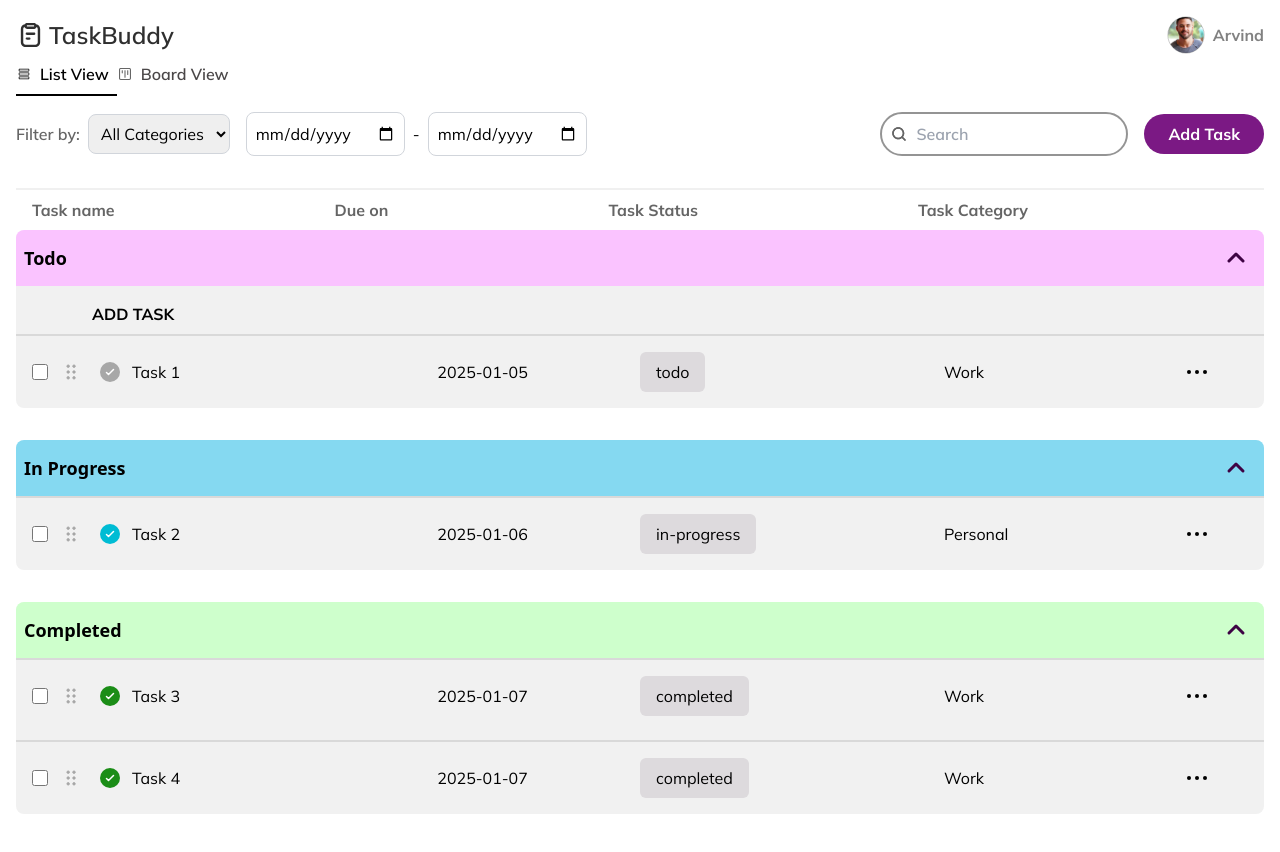
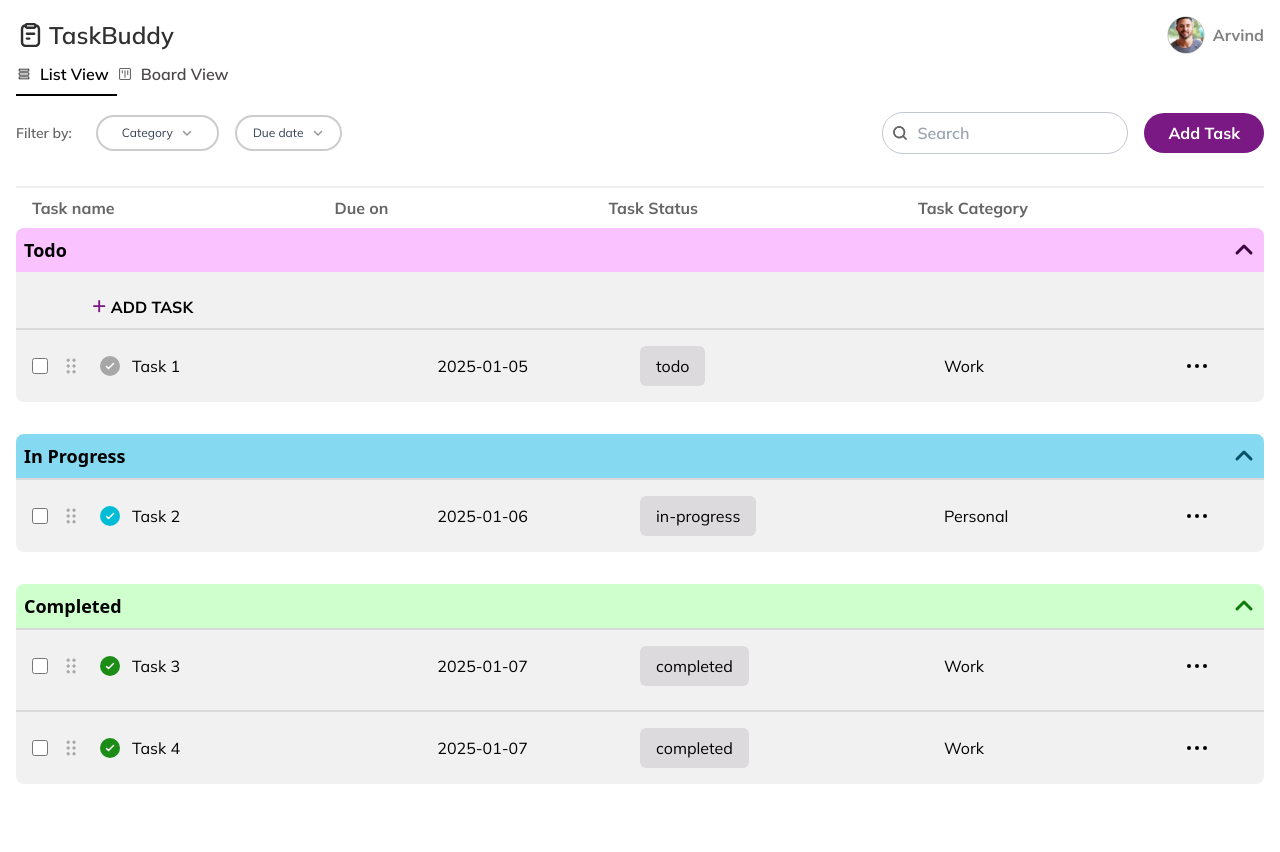
Before and after one commit to Kanha-13/taskbuddy, a React (Create React App) app: page /tasks in a window 1280 px wide. Shown: the top 852 px of the page. Built offline with nearby package versions, Linux system fonts and the light colour scheme.

Commit message:
added custom date range picker

```diff
--- a/package.json
+++ b/package.json
@@ -5,6 +5,7 @@
   "dependencies": {
     "@reduxjs/toolkit": "^2.5.0",
     "cra-template-typescript": "1.2.0",
+    "date-fns": "^4.1.0",
     "draft-js": "^0.11.7",
     "firebase": "^11.1.0",
     "react": "^19.0.0",
--- /dev/null
+++ b/src/components/DateRangePicker.tsx
@@ -0,0 +1,177 @@
+import React, { useState } from 'react';
+import { format, addMonths, isSameDay, isWithinInterval } from 'date-fns';
+import Dropdown from './DropDown.tsx';
+import DropIcon from './DropIcon.tsx';
+
+interface DateRange {
+  startDate: Date | null;
+  endDate: Date | null;
+}
+
+interface DateRangePickerProps {
+  onChange: (dateRange: DateRange) => void
+  value: DateRange;
+}
+
+const DateRangePicker: React.FC<DateRangePickerProps> = ({ value, onChange }) => {
+  const [range, setRange] = useState<DateRange>(value);
+  const [hoverDate, setHoverDate] = useState<Date | null>(null);
+  const [currentMonth, setCurrentMonth] = useState(new Date());
+
+  const months = Array.from({ length: 12 }, (_, i) => format(new Date(0, i), 'MMMM'));
+  const years = Array.from({ length: 100 }, (_, i) => new Date().getFullYear() - 50 + i); // Last 50 years and next 50 years
+
+  const daysOfWeek = ['Mo', 'Tu', 'We', 'Th', 'Fr', 'Sa', 'Su']; // Updated order for Monday-start week
+
+  const handleDateClick = (date: Date) => {
+    if (!range.startDate || (range.startDate && range.endDate)) {
+      setRange({ startDate: date, endDate: null });
+      onChange({ startDate: date, endDate: null })
+    } else {
+      setRange({ startDate: range.startDate, endDate: date < range.startDate ? range.startDate : date });
+      onChange({ startDate: range.startDate, endDate: date < range.startDate ? range.startDate : date })
+    }
+  };
+
+  const handleMonthChange = (newmonth: string) => {
+    setCurrentMonth(new Date(`${newmonth} 1, ${currentMonth.getFullYear()}`))
+  };
+
+  const handleYearChange = (newyear: number) => {
+    setCurrentMonth(new Date(newyear, currentMonth.getMonth()));
+  };
+
+  const renderDays = (startDate: Date) => {
+    const days: JSX.Element[] = [];
+    const firstDayOfMonth = new Date(startDate.getFullYear(), startDate.getMonth(), 1);
+    const lastDayOfMonth = new Date(startDate.getFullYear(), startDate.getMonth() + 1, 0);
+
+    // Calculate the number of empty cells to prepend, shifting the start of the week to Monday
+    const offset = (firstDayOfMonth.getDay() + 6) % 7; // Adjust for Monday as the first day
+
+    for (let i = 0; i < offset; i++) {
+      days.push(<div key={`empty-${i}`} className="h-full w-full" />);
+    }
+
+    // Render all the days in the month
+    for (let date = firstDayOfMonth; date <= lastDayOfMonth; date.setDate(date.getDate() + 1)) {
+      const dateCopy = new Date(date);
+
+      const isSelected = isSameDay(dateCopy, range.startDate) || isSameDay(dateCopy, range.endDate);
+      const isInRange =
+        range.startDate &&
+        range.endDate &&
+        isWithinInterval(dateCopy, { start: range.startDate, end: range.endDate });
+      const isHovered =
+        range.startDate &&
+        !range.endDate &&
+        hoverDate &&
+        isWithinInterval(dateCopy, {
+          start: range.startDate,
+          end: hoverDate > range.startDate ? hoverDate : range.startDate,
+        });
+
+      days.push(
+        <div
+          key={date.toDateString()}
+          className={`flex items-center justify-center cursor-pointer w-full aspect-square ${isSelected
+            ? 'bg-secondaryColor text-white rounded-md'
+            : isInRange
+              ? 'bg-rangeColor h-[60%] self-center'
+              : isHovered
+                ? 'bg-purple-100'
+                : 'hover:bg-gray-100'
+            }`}
+          onClick={() => handleDateClick(dateCopy)}
+          onMouseEnter={() => setHoverDate(dateCopy)}
+        >
+          {date.getDate()}
+        </div>
+      );
+    }
+
+    return days;
+  };
+
+  const [isselectMonth, setSelectMonth] = useState<boolean>(false);
+  const [isselectYear, setSelectYear] = useState<boolean>(false);
+
+  const DroperIcon = ({ direction }) => {
+    return (<svg xmlns="http://www.w3.org/2000/svg" viewBox="0 0 100 200" width="10" height="22" className='mb-2 ml-2'>
+      {
+        direction ?
+          <polygon points="50,100 90,190 10,190" fill="#F8B1FF" /> :
+          <polygon points="50,190 90,110 10,110" fill="#F8B1FF" />
+      }
+    </svg>)
+  }
+
+  return (
+    <div className="absolute w-[15vw] top-full left-0 font-mulish bg-white border rounded-lg shadow-lg p-4 mt-2 z-50">
+      <div className="flex justify-center mb-4">
+        <div onClick={() => setSelectMonth(!isselectMonth)} className='flex justify-center items-center cursor-pointer relative w-[60%]'>
+          {format(new Date(0, currentMonth.getMonth()), 'MMMM')}
+          <DroperIcon direction={isselectMonth} />
+          {
+            isselectMonth &&
+            <Dropdown height='h-auto' width='w-[100%]'>
+              {months.map((month, index) => (
+                <div key={index} onClick={() => handleMonthChange(month)} className='px-2 mb-1'>
+                  {month}
+                </div>
+              ))}
+            </Dropdown>
+          }
+        </div>
+        <div onClick={() => setSelectYear(!isselectYear)} className='flex justify-center items-center cursor-pointer relative w-[30%]'>
+          {currentMonth.getFullYear()}
+          <DroperIcon direction={isselectYear} />
+          {
+            isselectYear &&
+            <Dropdown height='h-[30vh] ' width='w-[120%]'>
+              {years.map((year) => (
+                <div key={year} onClick={() => handleYearChange(year)} className='text-center'>
+                  {year}
+                </div>
+              ))}
+            </Dropdown>
+          }
+        </div>
+        {/* <select
+              value={currentMonth.getMonth()}
+              onChange={handleMonthChange}
+              className="mr-2 px-2 py-1 outline-none"
+            >
+              {months.map((month, index) => (
+                <option key={index} value={index}>
+                  {month}
+                </option>
+              ))}
+            </select> */}
+        {/* <select
+              value={currentMonth.getFullYear()}
+              onChange={handleYearChange}
+              className="ml-2 px-2 py-1 outline-none"
+            >
+              {years.map((year) => (
+                <option key={year} value={year}>
+                  {year}
+                </option>
+              ))}
+            </select> */}
+      </div>
+
+      <div className="grid grid-cols-7 gap-2 mb-2 text-center font-bold text-sm">
+        {daysOfWeek.map((day) => (
+          <div key={day} className="text-gray-600">
+            {day}
+          </div>
+        ))}
+      </div>
+
+      <div className="grid grid-cols-7 gap-0">{renderDays(currentMonth)}</div>
+    </div>
+  );
+};
+
+export default DateRangePicker;
--- a/src/components/DropIcon.tsx
+++ b/src/components/DropIcon.tsx
@@ -1,11 +1,13 @@
 import React from "react";
 
 interface DropIconProps {
-  isOpen: true | false;
+  isOpen: boolean;
+  size: string;
+  color: string;
 }
-const DropIcon: React.FC<DropIconProps> = ({ isOpen }) => {
+const DropIcon: React.FC<DropIconProps> = ({ color = "text-[#979797]", isOpen, size = "w-6 h-6" }) => {
   return (
-    <div className="flex items-center justify-center w-10 h-10 text-[#3E0344] rounded-full cursor-pointer">
+    <div className={`flex items-center justify-center ${color} rounded-full cursor-pointer`}>
       {
         isOpen ?
           <svg
@@ -14,7 +16,7 @@ const DropIcon: React.FC<DropIconProps> = ({ isOpen }) => {
             viewBox="0 0 24 24"
             strokeWidth="3"
             stroke="currentColor"
-            className="w-6 h-6"
+            className={size}
           >
             <path strokeLinecap="round" strokeLinejoin="round" d="M5 15l7-7 7 7" />
           </svg> :
@@ -24,7 +26,7 @@ const DropIcon: React.FC<DropIconProps> = ({ isOpen }) => {
             viewBox="0 0 24 24"
             strokeWidth="3"
             stroke="currentColor"
-            className="w-6 h-6"
+            className={size}
           >
             <path strokeLinecap="round" strokeLinejoin="round" d="M19 9l-7 7-7-7" />
           </svg>
--- a/src/components/Tasks/AddTaskRow.tsx
+++ b/src/components/Tasks/AddTaskRow.tsx
@@ -35,8 +35,8 @@ const AddTaskRow: React.FC = () => {
 
   return (
     <div className="pb-2 font-mulish flex flex-col bg-boxGray">
-      <div onClick={() => setIsAdding(!isAdding)} className="font-bold cursor-pointer self-start mt-4 ml-16 pl-3">
-        ADD TASK
+      <div onClick={() => setIsAdding(!isAdding)} className="text-opacity-80 font-bold cursor-pointer self-start mt-4 ml-16 pl-3">
+        <span className="text-2xl text-secondaryColor font-semibold">+</span> ADD TASK
       </div>
       {isAdding && (
         <div className="border-t-2 border-opacity-10 border-black mt-3 flex flex-row flex-wrap px-16 pt-2 justify-between gap-2 w-full">
--- a/src/components/Tasks/TaskFilter.tsx
+++ b/src/components/Tasks/TaskFilter.tsx
@@ -1,87 +1,95 @@
 import React, { useState } from "react";
-import { ReactComponent as SearchIcon } from "../../assets/icons/search_icon.svg"
+import { ReactComponent as SearchIcon } from "../../assets/icons/search_icon.svg";
+import DateRangePicker from "../DateRangePicker.tsx";
+import { format } from "date-fns";
+import Dropdown from "../DropDown.tsx";
+import DropIcon from "../DropIcon.tsx";
+
 interface TaskFilterProps {
   onFilterChange: (filters: {
     search: string;
     category: string;
-    startDate?: string;
-    endDate?: string;
+    startDate?: Date | null;
+    endDate?: Date | null;
   }) => void;
   onAddTask: () => void;
+}
+
+interface DateRange {
+  startDate: Date | null;
+  endDate: Date | null;
 }
 
 const TaskFilter: React.FC<TaskFilterProps> = ({ onFilterChange, onAddTask }) => {
   const [search, setSearch] = useState("");
   const [category, setCategory] = useState("");
-  const [dateRange, setDateRange] = useState<{ startDate: string; endDate: string }>({
-    startDate: "",
-    endDate: "",
+  const [dateRange, setDateRange] = useState<DateRange>({
+    startDate: null,
+    endDate: null,
   });
+  const [isDatePickerOpen, setIsDatePickerOpen] = useState<boolean>(false);
+  const [isCategoryOpen, setIsCategoryOpen] = useState<boolean>(false);
 
   const handleSearchChange = (e: React.ChangeEvent<HTMLInputElement>) => {
     const value = e.target.value;
     setSearch(value);
-    onFilterChange({ search: value, category, ...dateRange });
+    onFilterChange({ search: value, category, startDate: dateRange.startDate, endDate: dateRange.endDate });
   };
 
-  const handleCategoryChange = (e: React.ChangeEvent<HTMLSelectElement>) => {
-    const value = e.target.value;
-    setCategory(value);
-    onFilterChange({ search, category: value, ...dateRange });
+  const handleCategoryChange = (newCategory: string) => {
+    setCategory(newCategory);
+    onFilterChange({ search, category: newCategory, startDate: dateRange.startDate, endDate: dateRange.endDate });
   };
 
-  const handleDateRangeChange = (startDate: string, endDate: string) => {
-    setDateRange({ startDate, endDate });
-    onFilterChange({ search, category, startDate, endDate });
+  const handleDateChange = (range: DateRange) => {
+    setDateRange(range);
+    onFilterChange({ search, category, startDate: range.startDate, endDate: range.endDate });
   };
 
-  const handleDateChange = (e: React.ChangeEvent<HTMLInputElement>) => {
-    const value = e.target.value;
-    const id = e.target.id; // startDate or endDate
-    const updatedDateRange = { ...dateRange, [id]: value };
-    setDateRange(updatedDateRange);
-    onFilterChange({ search, category, ...updatedDateRange });
-  };
+  const getCatOptionBg = (cat) => {
+    if (category == cat) return "bg-pink-200"
+    return "bg-none"
+  }
 
   return (
     <div className="flex flex-wrap items-center justify-between mb-4 mt-4 gap-4 font-mulish">
-      {/* Left Section: Filters */}
-      <div className="flex items-center gap-4 flex-wrap">
-        <div className="flex items-center gap-2">
-          <label className="font-semibold opacity-60">Filter by: </label>
-          <select
-            value={category}
-            onChange={handleCategoryChange}
-            className="border border-gray-300 rounded-lg p-2"
+      <div className="flex items-center gap-4 flex-wrap w-full sm:w-1/2">
+        <span className="font-semibold text-sm opacity-60">Filter by: </span>
+        <div className="cursor-pointer relative flex justify-center items-center">
+          <div
+            onClick={() => setIsCategoryOpen(!isCategoryOpen)}
+            className="flex justify-center items-center text-xs px-6 border-2 border-black border-opacity-20 ml-2 rounded-full py-2 bg-white text-gray-700 hover:shadow-md"
           >
-            <option value="">All Categories</option>
-            <option value="Work">Work</option>
-            <option value="Personal">Personal</option>
-          </select>
+            <span className="mr-2">{category || "Category"}</span>
+            <DropIcon size="w-3 h-3" color="text-[#979797]" isOpen={isCategoryOpen} />
+          </div>
+          {
+            isCategoryOpen &&
+            <Dropdown height="h-auto" width="w-max">
+              <div onClick={() => handleCategoryChange("Work")} className={`text-left px-2 mb-1 font-semibold ${getCatOptionBg("Work")}  hover:bg-pink-100 rounded-sm`}>Work</div>
+              <div onClick={() => handleCategoryChange("Personal")} className={`text-left px-2 mb-1 font-semibold ${getCatOptionBg("Personal")}  hover:bg-pink-100 rounded-sm`}>Personal</div>
+            </Dropdown>
+          }
         </div>
 
-        <div className="flex items-center gap-2">
-          <input
-            id="startDate"
-            type="date"
-            value={dateRange.startDate}
-            onChange={handleDateChange}
-            className="border border-gray-300 rounded-lg p-2"
-          />
-          <span>-</span>
-          <input
-            id="endDate"
-            type="date"
-            value={dateRange.endDate}
-            onChange={handleDateChange}
-            className="border border-gray-300 rounded-lg p-2"
-          />
+        <div className="cursor-pointer relative">
+          <div
+            onClick={() => setIsDatePickerOpen(!isDatePickerOpen)}
+            className="flex justify-center items-center text-xs px-4 border-2 border-black border-opacity-20 rounded-full py-2 bg-white text-gray-700 hover:shadow-md"
+          >
+            <span className="mr-2">{dateRange.startDate && dateRange.endDate
+              ? `${format(dateRange.startDate, "MMM dd")} - ${format(dateRange.endDate, "MMM dd")}`
+              : "Due date"}</span>
+            <DropIcon size="w-3 h-3" color="text-[#979797]" isOpen={isDatePickerOpen} />
+          </div>
+          {isDatePickerOpen && (
+            <DateRangePicker value={dateRange} onChange={handleDateChange} />
+          )}
         </div>
       </div>
 
-      {/* Right Section: Search and Add Task */}
-      <div className="flex items-center gap-4 ">
-        <div className="rounded-full p-2 flex justify-start items-center border-black border-opacity-[42%] border-2">
+      <div className="flex items-center gap-4 w-full sm:w-auto">
+        <div className="flex items-center rounded-full p-2 border border-opacity-60 border-gray-400">
           <SearchIcon className="mr-2" />
           <input
             type="text"
--- a/src/components/Tasks/TaskList.tsx
+++ b/src/components/Tasks/TaskList.tsx
@@ -47,6 +47,20 @@ const TaskList: React.FC<TaskListProps> = ({ tasks, onDragEnd, onClickTask }) =>
     }
   };
 
+  const getArrowColor = (status: string) => {
+    switch (status) {
+      case "todo":
+        return "text-[#3E0344]";
+      case "in-progress":
+        return "text-[#055167]";
+      case "completed":
+        return "text-[#0D7A0A]";
+    }
+    return ""
+  };
+
+
+
   return (
     <DragDropContext onDragEnd={onDragEnd}>
       <ListHead />
@@ -69,7 +83,7 @@ const TaskList: React.FC<TaskListProps> = ({ tasks, onDragEnd, onClickTask }) =>
                 <h2 className="text-lg font-semibold capitalize">
                   {status.replace("-", " ")}
                 </h2>
-                <DropIcon isOpen={sections[status as "todo" | "in-progress" | "completed"]} />
+                <DropIcon color={getArrowColor(status)} size="w-6 h-6" isOpen={sections[status as "todo" | "in-progress" | "completed"]} />
               </div>
               {status === "todo" ? <AddTaskRow /> : null}
               {sections[status as "todo" | "in-progress" | "completed"] && (
--- a/src/index.css
+++ b/src/index.css
@@ -43,3 +43,20 @@
   font-weight: 600;
   font-style: normal;
 }
+
+::-webkit-scrollbar {
+  width: 5px;
+}
+
+/* Track */
+::-webkit-scrollbar-track {
+  -webkit-border-radius: 10px;
+  border-radius: 10px;
+}
+
+/* Handle */
+::-webkit-scrollbar-thumb {
+  -webkit-border-radius: 10px;
+  border-radius: 10px;
+  background: rgba(246, 161, 245, 0.8);
+}
--- a/tailwind.config.js
+++ b/tailwind.config.js
@@ -17,6 +17,7 @@ module.exports = {
         completedDiv: "#CEFFCC",
         boardcompletedDiv: "#A2D6A0",
         disableBtnBg: "#B685BA",
+        rangeColor:"#FDE8FF",
         boxGray: "#F1F1F1"
       }
     },
```
Also changed, not shown: src/components/DropDown.tsx (+2 -5 lines), src/screens/Home.tsx (+4 -4 lines), 1 other file (tests, documents, lock files or other folders).
